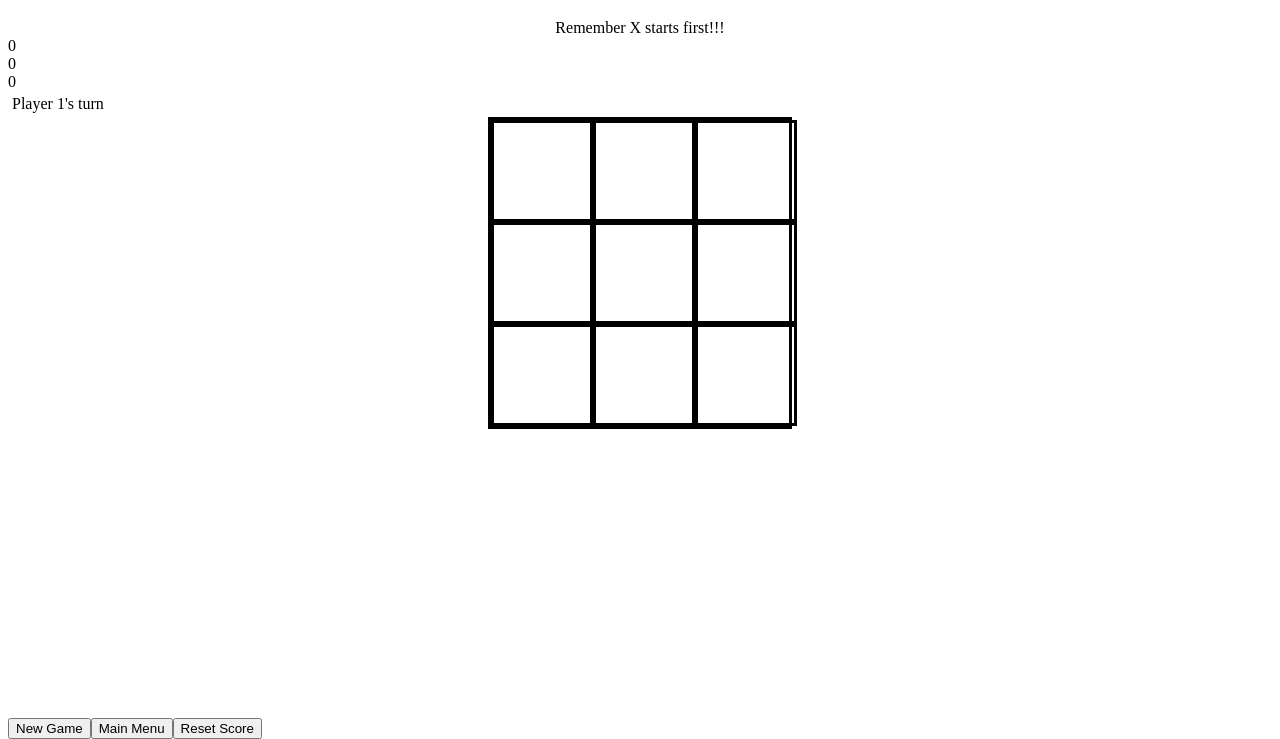
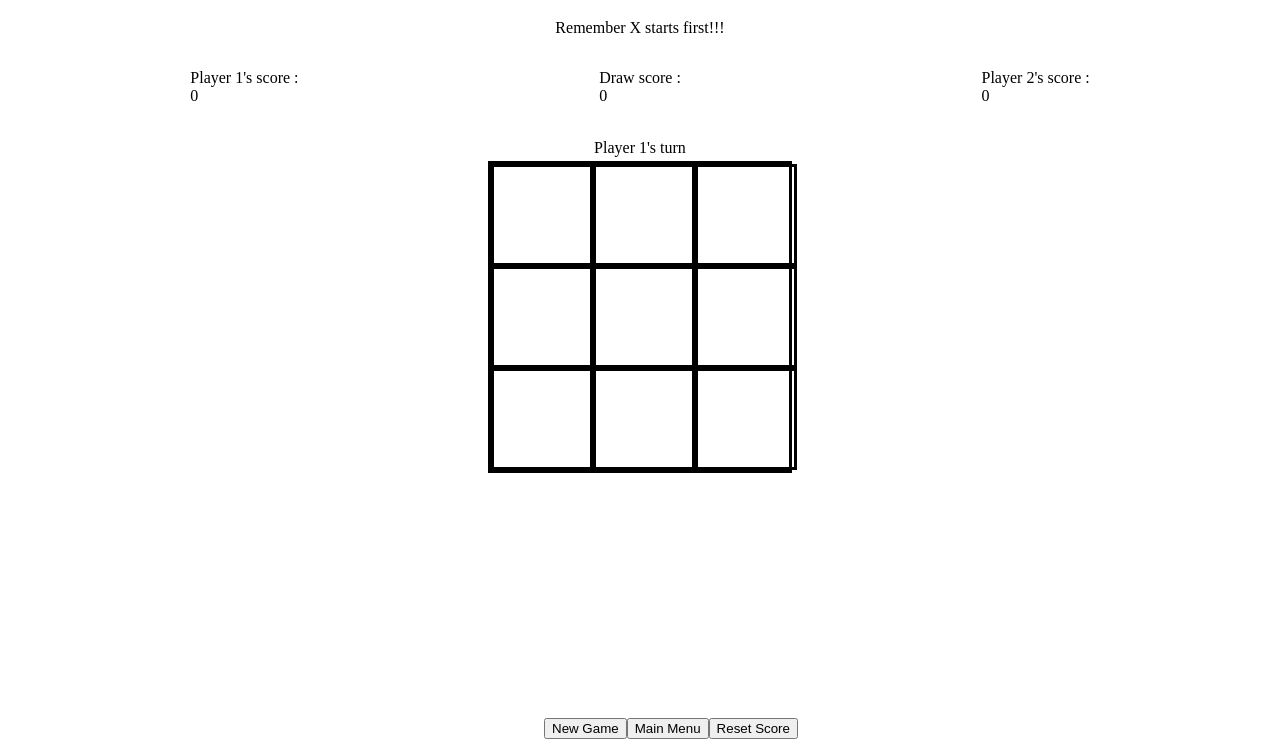
Before and after one commit to Hiten1007/The-Odin-Project-Hiten-Gupta-Web-dev-, a plain HTML site: page Tic-Tac-Toe/index.html in a window 1280 px wide. Both pictures are taken after a click on the button "Start". Shown: the part 61-800 px from the top of the page. Drawn offline with Linux system fonts and the light colour scheme.

Commit message:
finishingup

```diff
--- a/Tic-Tac-Toe/script.js
+++ b/Tic-Tac-Toe/script.js
@@ -49,6 +49,7 @@ const Game = (function() {
         activeplayer = player.getPlayer(1);
         updateTurnDisplay();
         document.querySelectorAll(".box").forEach(box => box.textContent = "");
+        document.querySelectorAll(".box").forEach(box => box.style.padding = "3rem");
     }
 
     function createDisplay() {
@@ -59,12 +60,26 @@ const Game = (function() {
         const scores = document.createElement("div");
 
         for(let i = 0; i < 3; i++){
+            const scorediv = document.createElement("div");
             const score = document.createElement("div");
+            const scoretext = document.createElement("div");
+            if(i == 0){
+                scoretext.textContent = `${player.getPlayer(i + 1).name}'s score :`;
+            }
+            if(i == 1){
+                scoretext.textContent = `Draw score :`;
+            }
+            if(i == 2){
+                scoretext.textContent = `${player.getPlayer(i).name}'s score :`
+            }
             score.classList.add("scores");
             score.textContent = "0";
             score.setAttribute("id", "score" + i);
-            scores.appendChild(score);
+            scorediv.appendChild(scoretext);
+            scorediv.appendChild(score);
+            scores.appendChild(scorediv);
         }
+        scores.classList.add("scoreboard");
         layout.appendChild(scores);
 
         const turn = document.createElement("div");
--- a/Tic-Tac-Toe/style.css
+++ b/Tic-Tac-Toe/style.css
@@ -23,8 +23,20 @@ h1{
 }
 
 .navbar{
+    display : flex;
+    justify-content: space-around;
     position: fixed;
-    display:flex;
+    bottom:0;
+    left:34rem;
+}
+
+.scoreboard{
+    display: flex;
     justify-content: space-around;
-    bottom:0;
+    margin: 2rem;
 }
+
+.turn{
+    display : flex;
+    justify-content: center;
+}
```
